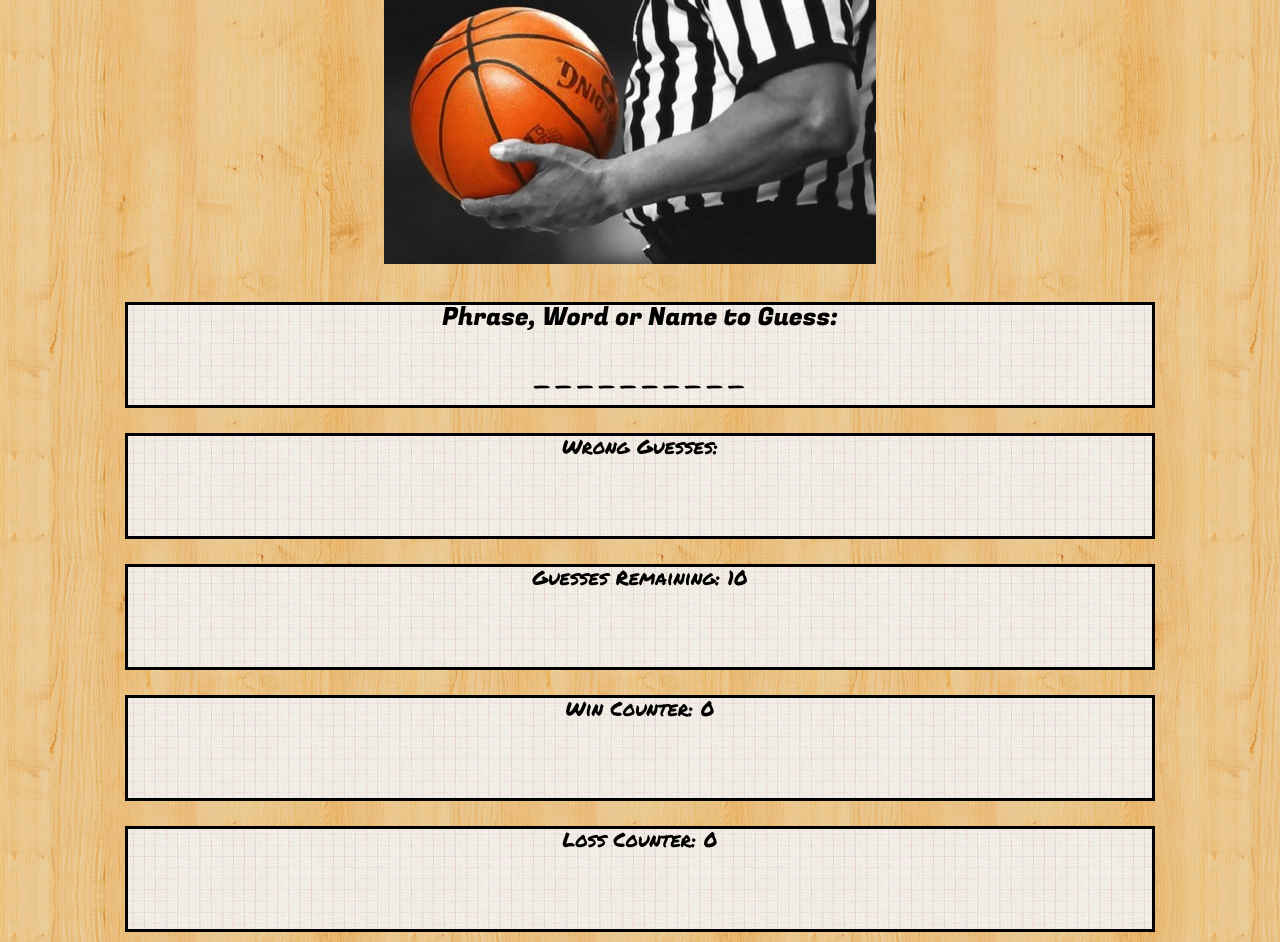
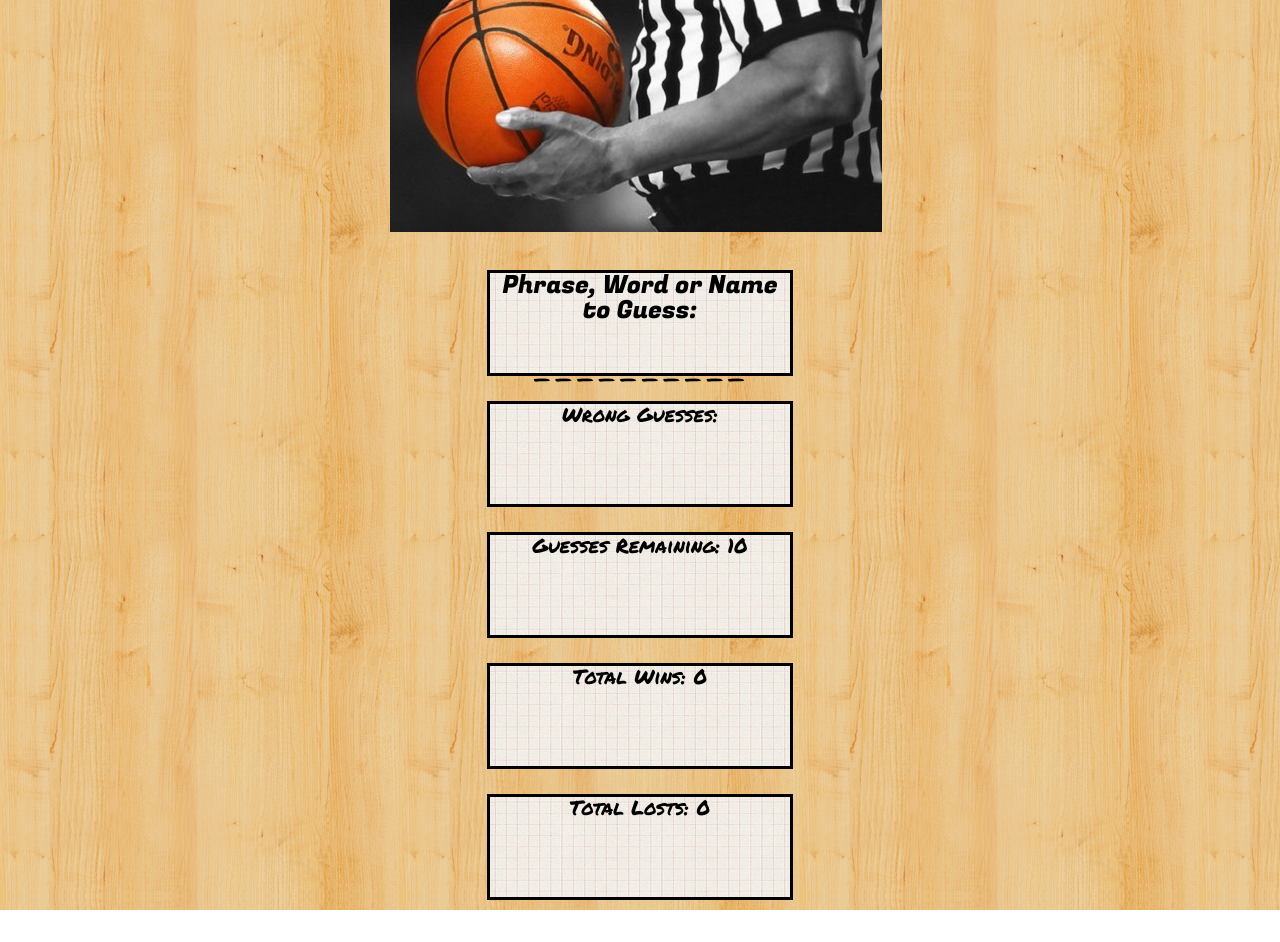
Before and after one commit to Kgertenbach/Hangman, a plain HTML site: page index.html in a window 1280 px wide. Shown: the part 304-1246 px from the top of the page. After the commit the page ends 1214 px from the top, so only its background shows below. Drawn offline with nearby package versions, Linux system fonts and the light colour scheme; files that its build step writes are made by us from their sources.

Commit message:
css update

```diff
--- a/css/style.css
+++ b/css/style.css
@@ -7,11 +7,15 @@ header {
   text-align: center;
   margin: 5% auto;
   height: 80px;
-  width: 80%;
+  width: 100%;
   background: #ffffff
 
 }
-
+.container {
+  max-width: 960px;
+  margin: 0 auto;
+  clear: both;
+}
 h3 {
   font-size: 25px;
   font-family: 'Fugaz One', cursive;
@@ -19,7 +23,9 @@ h3 {
 
 #images {
   position: static;
-  padding-left: 30%;
+  padding-left: 230px;
+  width: 800px;
+  height: auto;
 }
 
 body  {
@@ -36,7 +42,7 @@ body  {
   margin: 10px auto;
   margin-top: 25px;
   height: 100px;
-  width: 80%;
+  width: 300px;
   font-family: 'Amatic SC', cursive;
   font-family: 'Indie Flower', cursive;
   font-family: 'Permanent Marker', cursive;
--- a/index.html
+++ b/index.html
@@ -48,12 +48,12 @@
     </div>
     <div class='panel panel-defualt'>
             <div class='panel-body'>
-                Win Counter: <span id="winCounter">0</span>
+            Total Wins: <span id="winCounter">0</span>
             </div>
         </div>
     <div class='panel panel-defualt'>
         <div class='panel-body'>
-            Loss Counter: <span id="lossCounter">0</span>
+            Total Losts: <span id="lossCounter">0</span>
         </div>
     </div>
 
--- a/javascript/game.js
+++ b/javascript/game.js
@@ -1,5 +1,5 @@
 // Variables needed
-var letterBank = [' ','a','b','c','d','e','f','g','h','i','j','k','l','m','n','o','p','q','r','s','t','u','v','w','x','y','z'];
+var letterBank = ['a','b','c','d','e','f','g','h','i','j','k','l','m','n','o','p','q','r','s','t','u','v','w','x','y','z'];
 var basketballTerms =['court vision','lebron james','michael jordan', 'kevin durant', 'steph curry', 'giannis antetokoumpo','coach k','jump ball', 'hack', 'motion defense', 'perimeter', 'pick and roll','intentional foul','technical foul', 'press','overhead pass','crossover','dead ball','crash the boards','fifteen footer','traveling','dunk','buzzer beater', 'fadeaway', 'fast break','box out','block out','controlling the boards','sixth man','and one','Backboard','Assist','Five Secod Violation', 'three second violation', 'backdoor cut', 'ball fake', 'backboard', ];
 var chosenWord = "";
 var lettersInWord = [];
@@ -20,7 +20,7 @@ chosenWord = basketballTerms[Math.floor(Math.random() * basketballTerms.length)]
 lettersInWord = chosenWord.split('');
 numBlanks = lettersInWord.length;
 
-var letterBank = [' ','a','b','c','d','e','f','g','h','i','j','k','l','m','n','o','p','q','r','s','t','u','v','w','x','y','z'];
+var letterBank = ['a','b','c','d','e','f','g','h','i','j','k','l','m','n','o','p','q','r','s','t','u','v','w','x','y','z'];
 underscore =[];
 wrongLetters = [];
 guessesLeft = 10;
@@ -39,7 +39,7 @@ lettersInWord = chosenWord.split('');
 numBlanks = lettersInWord.length;
 
 
-var letterBank = [' ','a','b','c','d','e','f','g','h','i','j','k','l','m','n','o','p','q','r','s','t','u','v','w','x','y','z'];
+var letterBank = ['a','b','c','d','e','f','g','h','i','j','k','l','m','n','o','p','q','r','s','t','u','v','w','x','y','z'];
 underscore =[];
 wrongLetters = [];
 guessesLeft = 10;
```
